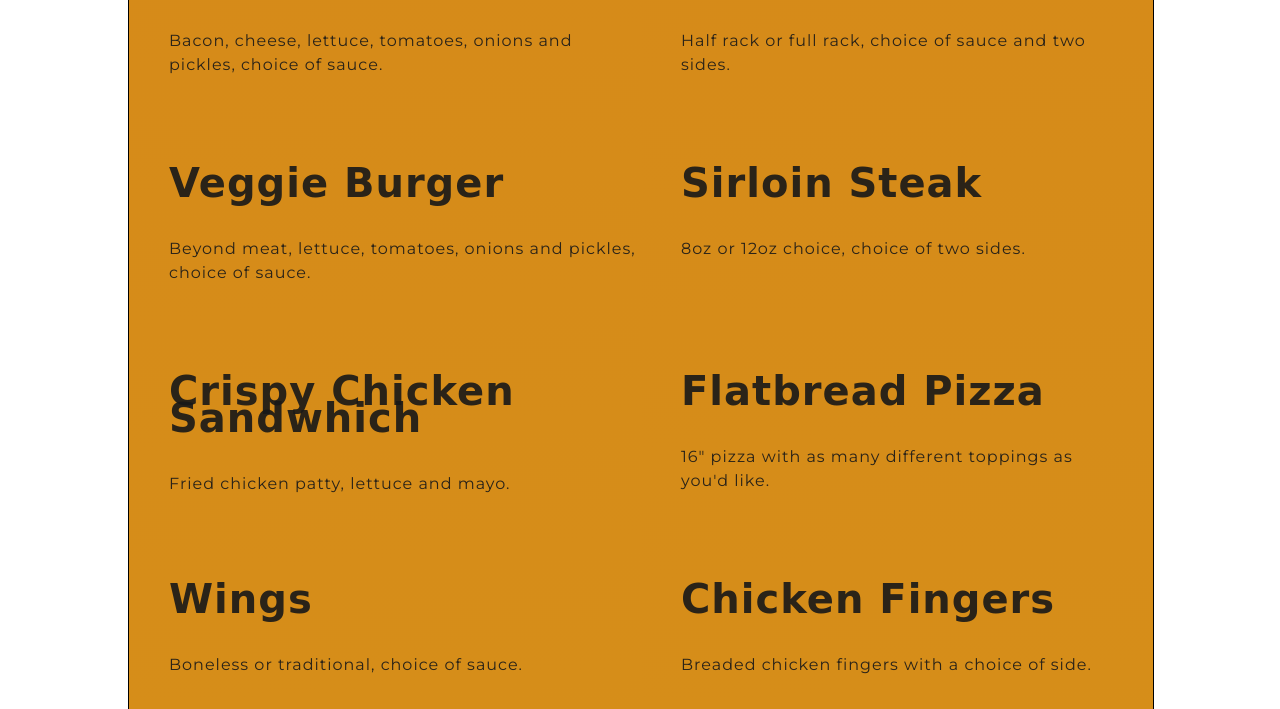
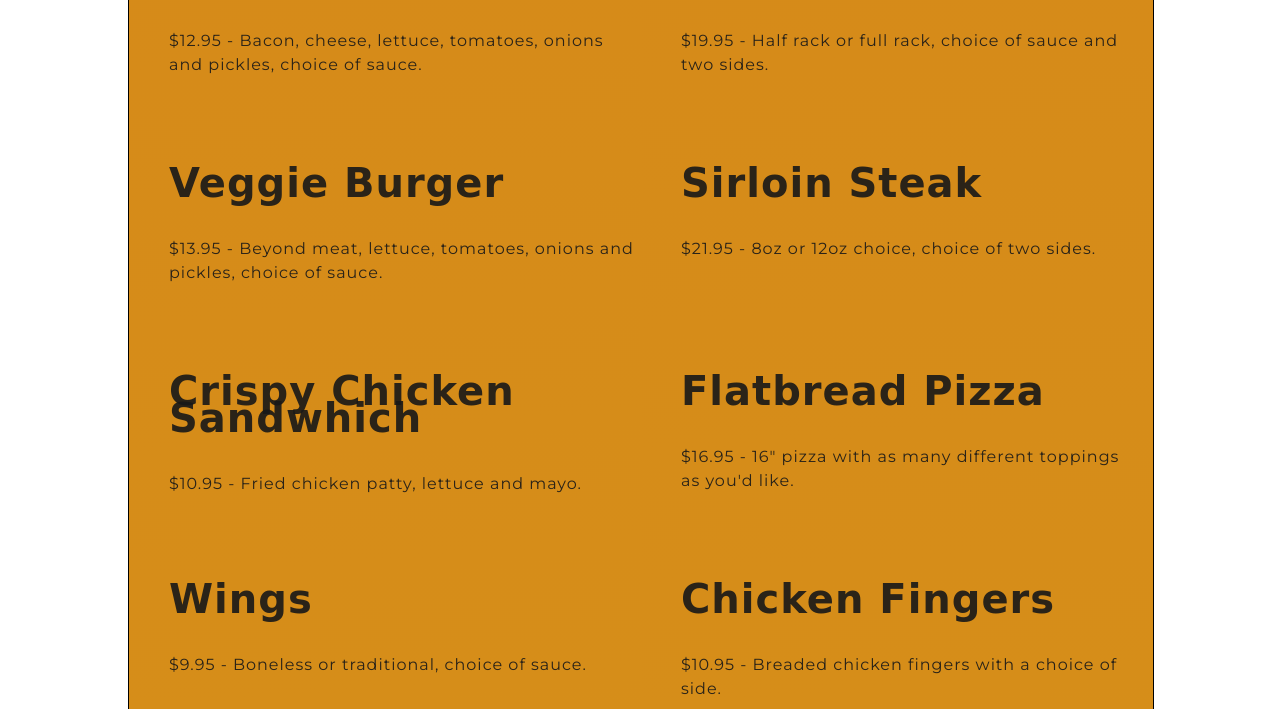
Before and after one commit to alfonso904/Arctic_Valley_Grill, a plain HTML site: page arctic_menu.html in a window 1280 px wide. Shown: the part 611-1320 px from the top of the page. Drawn offline with Linux system fonts and the light colour scheme; a web font is replaced by a local one.

Commit message:
updatecss

```diff
--- a/Arctic.css
+++ b/Arctic.css
@@ -694,9 +694,17 @@ h3 {
 
 .menu-column-left, .menu-column-right, .menu-list {
     list-style-type: none;
-    min-height: 20rem;
+    min-height: 22rem;
     overflow: hidden;
 
+}
+
+@media only screen and (min-width: 400px) {
+    .menu-column-left, .menu-column-right, .menu-list {
+        list-style-type: none;
+        min-height: 18rem;
+        overflow: hidden;
+    }
 }
 
 .right-text {
--- a/arctic_menu.html
+++ b/arctic_menu.html
@@ -58,28 +58,28 @@ MENU
         <ul class="menu-list">
             <li>
                 <h3>Southern Burger</h3>
-            <p>Bacon, cheese, lettuce, tomatoes, onions and pickles, choice of sauce.</p>
+                <p>$12.95 - Bacon, cheese, lettuce, tomatoes, onions and pickles, choice of sauce.</p>
             </li>
         </ul>
 
         <ul class="menu-list">
             <li>
                 <h3>Veggie Burger</h3>
-            <p>Beyond meat, lettuce, tomatoes, onions and pickles, choice of sauce.</p>
+                <p>$13.95 - Beyond meat, lettuce, tomatoes, onions and pickles, choice of sauce.</p>
             </li>
         </ul>
 
         <ul class="menu-list">
             <li>
                 <h3>Crispy Chicken Sandwhich</h3>
-            <p>Fried chicken patty, lettuce and mayo.</p>
+                <p>$10.95 - Fried chicken patty, lettuce and mayo.</p>
             </li>
         </ul>
 
         <ul class="menu-list">
             <li>
                 <h3>Wings</h3>
-            <p>Boneless or traditional, choice of sauce.</p>
+                <p>$9.95 - Boneless or traditional, choice of sauce.</p>
             </li>
         </ul>
     </div>
@@ -89,30 +89,31 @@ MENU
         <ul class="menu-list">
             <li>
                 <h3>Rack of Ribs</h3>
-            <p class="right-text">Half rack or full rack, choice of sauce and two sides.</p>
+                <p class="right-text">$19.95 - Half rack or full rack, choice of sauce and two sides.</p>
             </li>
         </ul>
 
         <ul class="menu-list">
             <li>
                 <h3>Sirloin Steak</h3>
-            <p class="right-text">8oz or 12oz choice, choice of two sides.</p>
+                <p class="right-text">$21.95 - 8oz or 12oz choice, choice of two sides.</p>
             </li>
         </ul>
 
         <ul class="menu-list">
             <li>
                 <h3>Flatbread Pizza</h3>
-            <p class="right-text">16" pizza with as many different toppings as you'd like.</p>
+                <p class="right-text">$16.95 - 16" pizza with as many different toppings as you'd like.</p>
             </li>
         </ul>
 
         <ul class="menu-list">
             <li>
                 <h3>Chicken Fingers</h3>
-            <p class="right-text">Breaded chicken fingers with a choice of side.</p>
+                <p class="right-text">$10.95 - Breaded chicken fingers with a choice of side.</p>
             </li>
         </ul>
+     </div>
  </div>
 
 
```
Also changed, not shown: index.html (+8 -8 lines). Lines whose indentation alone changed are shown as unchanged.
